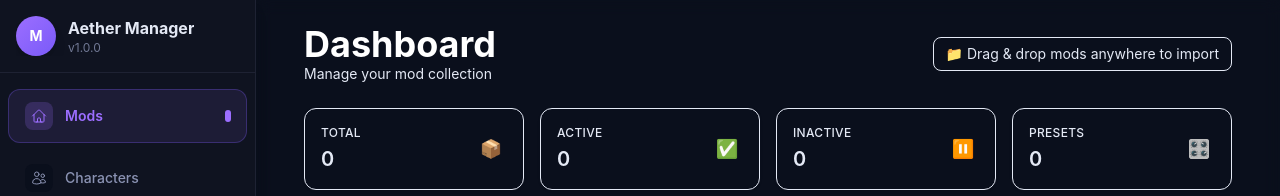
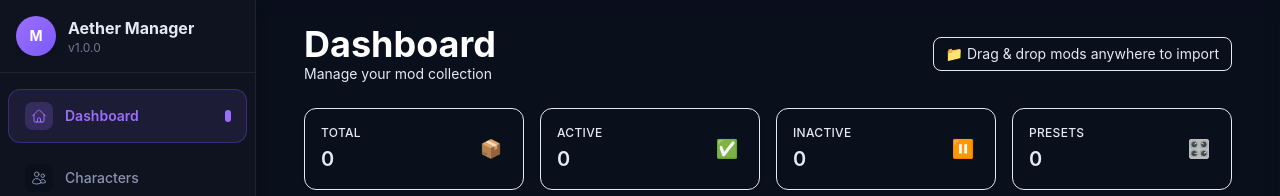
Before and after one commit to RynxPro/aether-manager, a React (Vite) app: page / in a window 1280 px wide. Shown: the top 196 px of the page. Built offline with nearby package versions, Linux system fonts and the light colour scheme.

Commit message:
updated sidebar buttons

```diff
--- a/src/components/Sidebar.tsx
+++ b/src/components/Sidebar.tsx
@@ -28,7 +28,7 @@ const Sidebar: React.FC<SidebarProps> = ({ currentPage, onPageChange }) => {
   const navigationItems = [
     {
       id: "dashboard",
-      label: "Mods",
+      label: "Dashboard",
       icon: <HomeIcon className="w-5 h-5" />,
       path: "/",
     },
```
